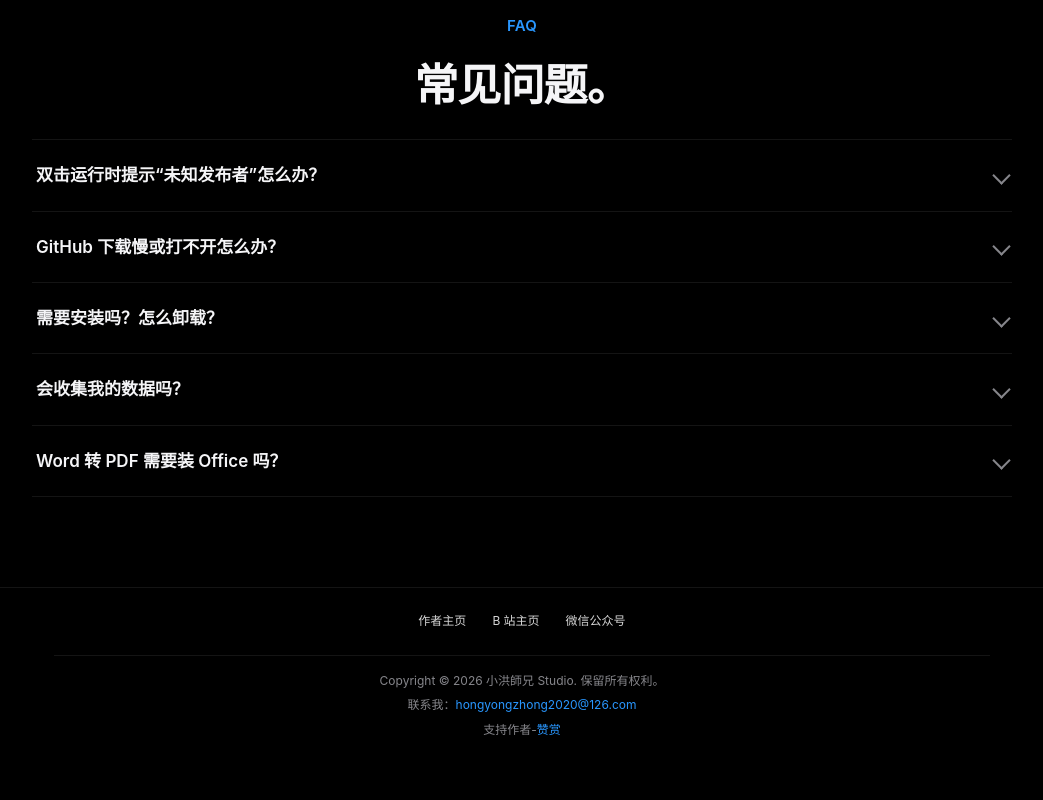
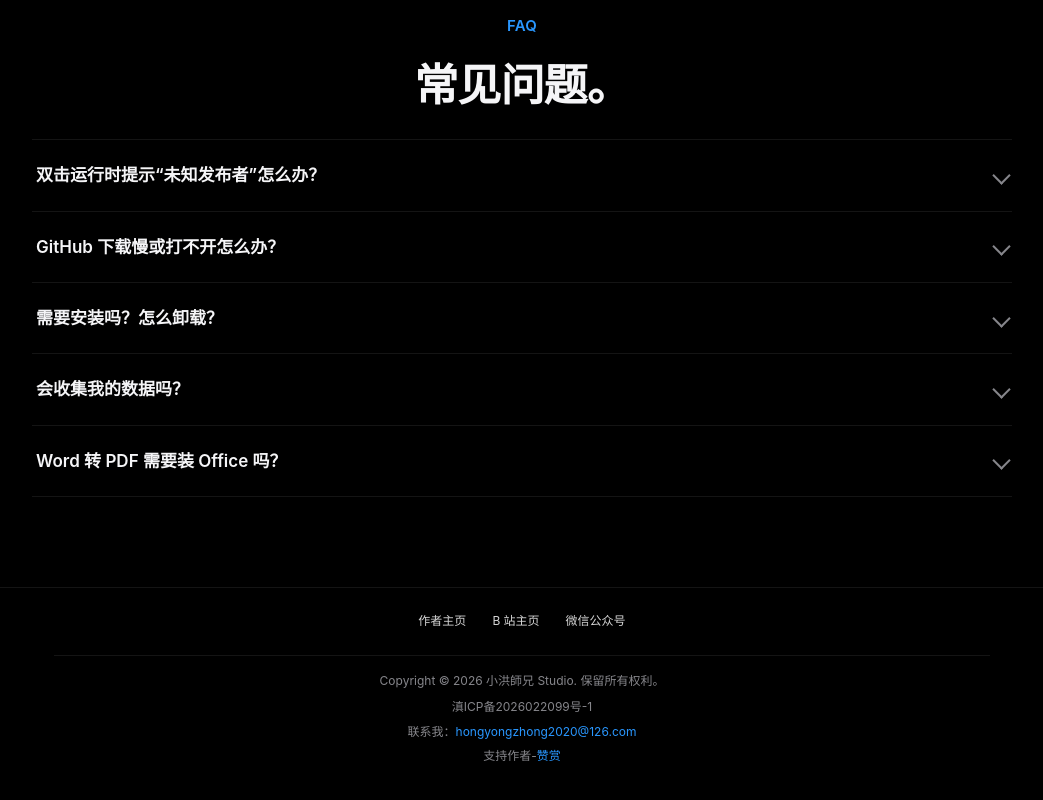
Before and after one commit to gityongzhong/hongshixiong-studio-site, a plain HTML site: page index.html in a window 1280 px wide. Shown: the part 4547-5347 px from the top of the page, without its empty margins (118-1161 px from the left). Drawn offline with Linux system fonts and the light colour scheme; no server answers.

Commit message:
页脚挂 ICP 备案号：滇ICP备2026022099号-1（备案已通过）

```diff
--- a/index.html
+++ b/index.html
@@ -800,7 +800,7 @@
       <a href="#" data-gzh>微信公众号</a>
     </div>
     <p>Copyright © 2026 小洪師兄 Studio. 保留所有权利。</p>
-    <p class="icp" hidden><a href="https://beian.miit.gov.cn/" target="_blank" rel="noopener">X ICP 备 00000000 号</a></p>
+    <p class="icp"><a href="https://beian.miit.gov.cn/" target="_blank" rel="noopener">滇ICP备2026022099号-1</a></p>
     <p>联系我：<a href="mailto:hongyongzhong2020@126.com" class="mail-link">hongyongzhong2020@126.com</a></p>
     <p>支持作者-<a href="#" class="donate-link" data-donate>赞赏</a></p>
   </div>
```
